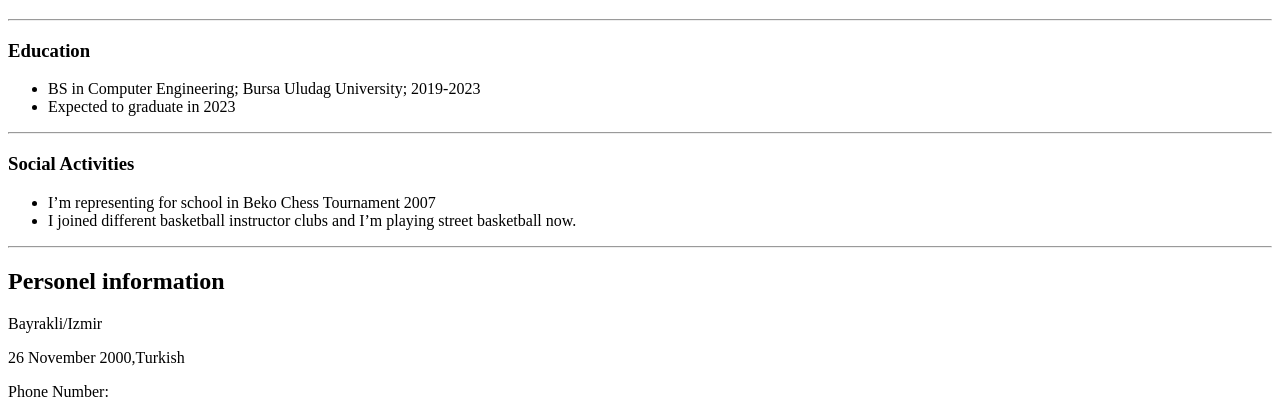
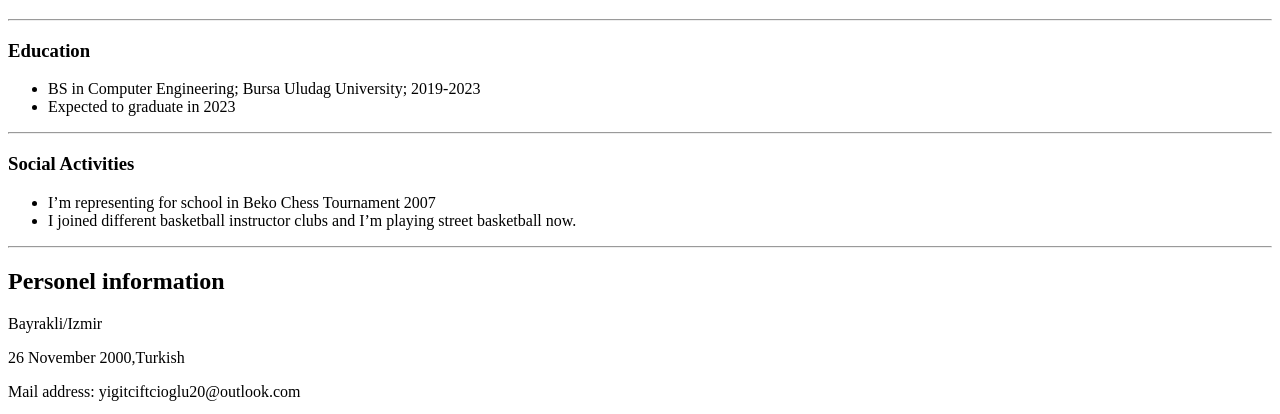
Before and after one commit to yigitcftcgl/cv, a plain HTML site: page index.html in a window 1280 px wide. Shown: the part 373-787 px from the top of the page. Drawn offline with Linux system fonts and the light colour scheme.

Commit message:
Update index.html

```diff
--- a/index.html
+++ b/index.html
@@ -25,7 +25,6 @@
   <h2>Personel information</h1>
   <p>Bayrakli/Izmir</p>
   <p>26 November 2000,Turkish</p>
-  <p>Phone Number: </p>
   <p>Mail address: yigitciftcioglu20@outlook.com</p>
   <hr>
   <h3>Personel Traits</h3>
```
